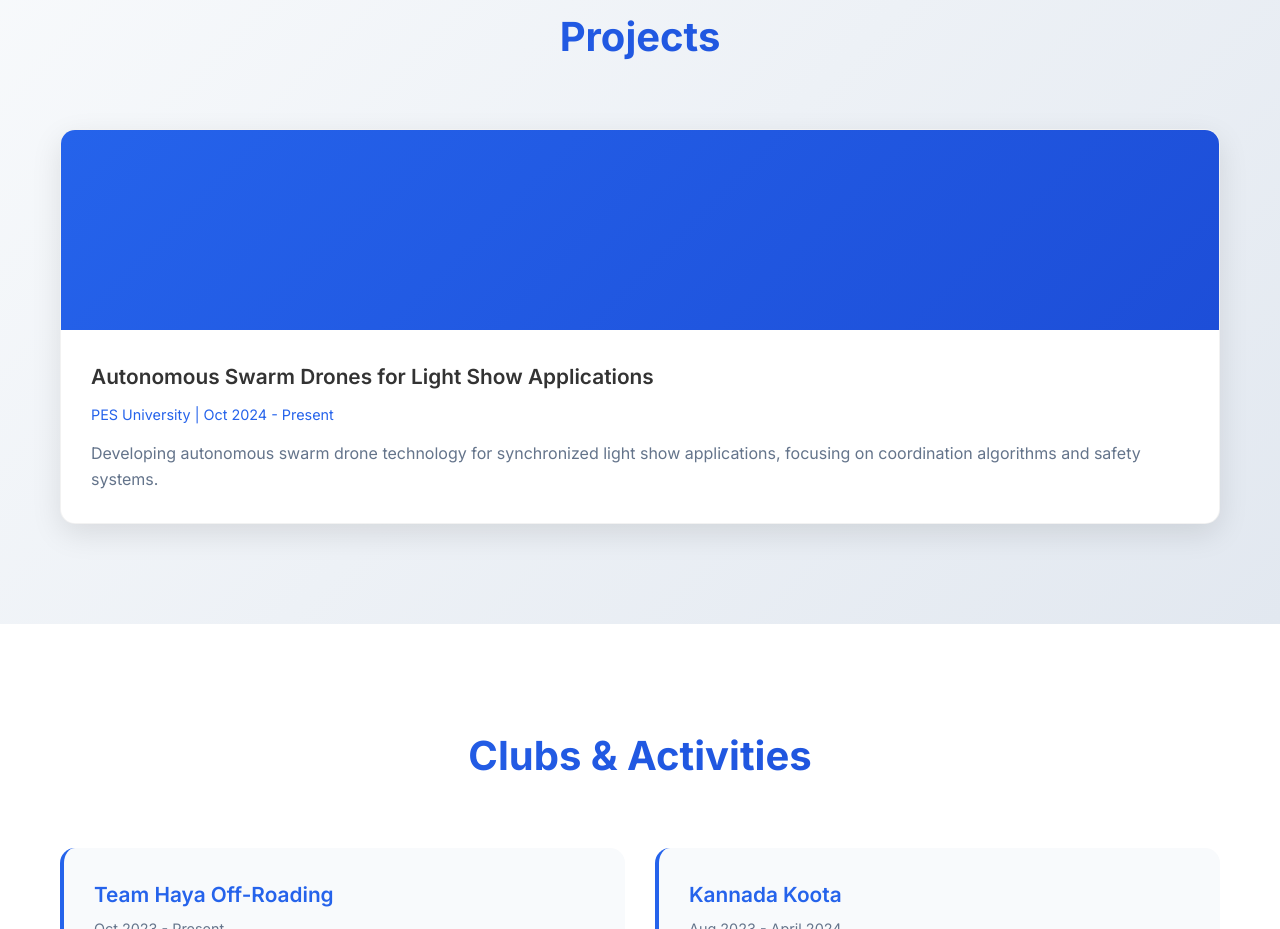
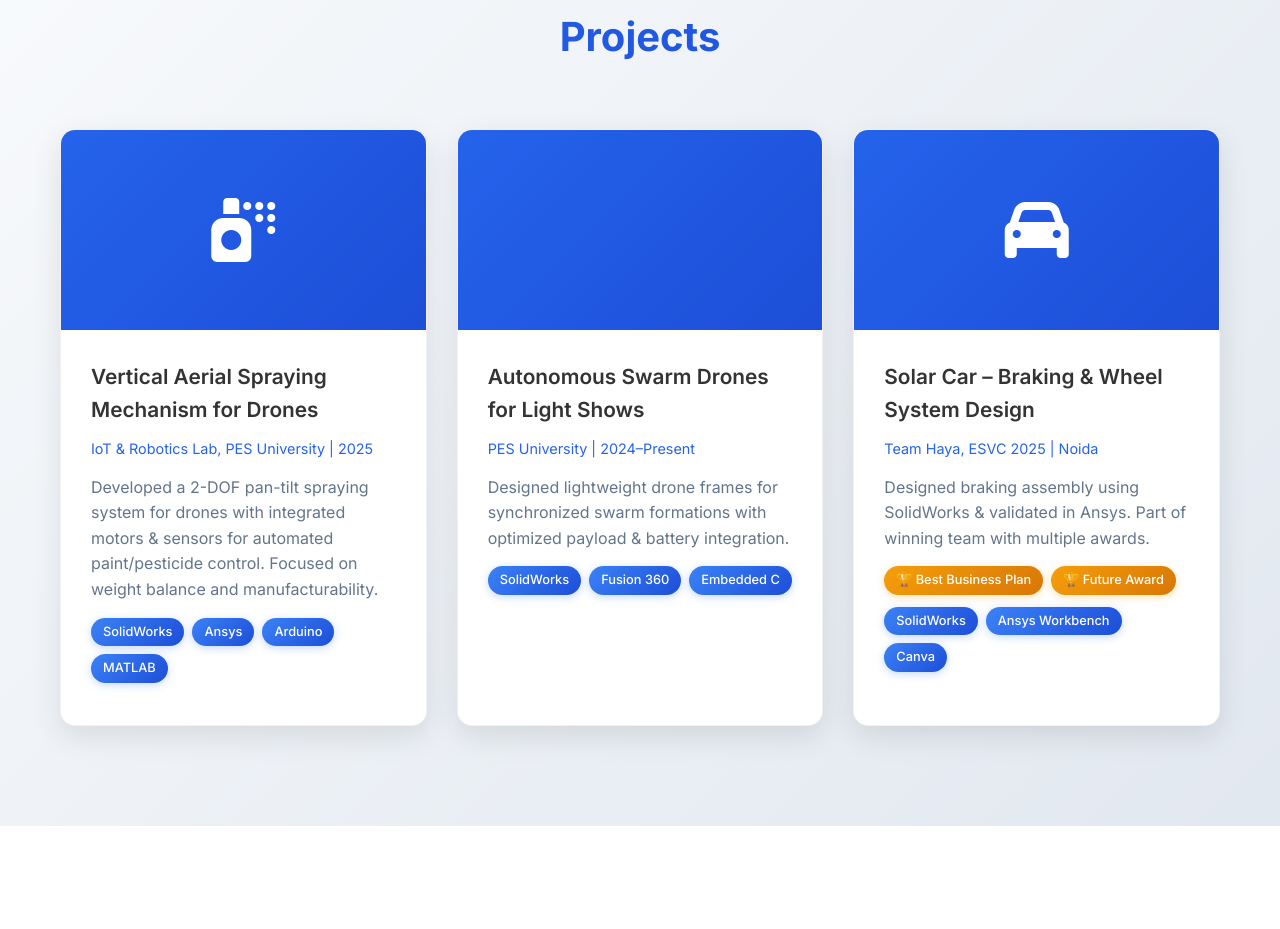
Before and after one commit to vholliyavarmath-lab/portfolio, a website: page index.html in a window 1280 px wide. Shown: the part 3580-4509 px from the top of the page. Drawn offline with Linux system fonts and the light colour scheme.

Commit message:
Add detailed projects with tool tags and award badges - Vertical Aerial Spraying, Swarm Drones, and Solar Car projects

```diff
--- a/index.html
+++ b/index.html
@@ -219,15 +219,61 @@
             <div class="projects-grid">
                 <div class="project-card" data-aos="fade-up">
                     <div class="project-image">
+                        <i class="fas fa-spray-can"></i>
+                    </div>
+                    <div class="project-content">
+                        <h3>Vertical Aerial Spraying Mechanism for Drones</h3>
+                        <p class="project-date">IoT & Robotics Lab, PES University | 2025</p>
+                        <p class="project-description">
+                            Developed a 2-DOF pan-tilt spraying system for drones with integrated motors & sensors for automated paint/pesticide control.
+                            Focused on weight balance and manufacturability.
+                        </p>
+                        <div class="project-tools">
+                            <span class="tool-tag">SolidWorks</span>
+                            <span class="tool-tag">Ansys</span>
+                            <span class="tool-tag">Arduino</span>
+                            <span class="tool-tag">MATLAB</span>
+                        </div>
+                    </div>
+                </div>
+
+                <div class="project-card" data-aos="fade-up" data-aos-delay="100">
+                    <div class="project-image">
                         <i class="fas fa-drone"></i>
                     </div>
                     <div class="project-content">
-                        <h3>Autonomous Swarm Drones for Light Show Applications</h3>
-                        <p class="project-date">PES University | Oct 2024 - Present</p>
+                        <h3>Autonomous Swarm Drones for Light Shows</h3>
+                        <p class="project-date">PES University | 2024–Present</p>
                         <p class="project-description">
-                            Developing autonomous swarm drone technology for synchronized light show applications,
-                            focusing on coordination algorithms and safety systems.
+                            Designed lightweight drone frames for synchronized swarm formations with optimized payload & battery integration.
                         </p>
+                        <div class="project-tools">
+                            <span class="tool-tag">SolidWorks</span>
+                            <span class="tool-tag">Fusion 360</span>
+                            <span class="tool-tag">Embedded C</span>
+                        </div>
+                    </div>
+                </div>
+
+                <div class="project-card" data-aos="fade-up" data-aos-delay="200">
+                    <div class="project-image">
+                        <i class="fas fa-car"></i>
+                    </div>
+                    <div class="project-content">
+                        <h3>Solar Car – Braking & Wheel System Design</h3>
+                        <p class="project-date">Team Haya, ESVC 2025 | Noida</p>
+                        <p class="project-description">
+                            Designed braking assembly using SolidWorks & validated in Ansys. Part of winning team with multiple awards.
+                        </p>
+                        <div class="project-awards">
+                            <span class="award-badge">🏆 Best Business Plan</span>
+                            <span class="award-badge">🏆 Future Award</span>
+                        </div>
+                        <div class="project-tools">
+                            <span class="tool-tag">SolidWorks</span>
+                            <span class="tool-tag">Ansys Workbench</span>
+                            <span class="tool-tag">Canva</span>
+                        </div>
                     </div>
                 </div>
             </div>
--- a/styles.css
+++ b/styles.css
@@ -514,6 +514,51 @@ section {
 .project-description {
     color: #64748b;
     line-height: 1.6;
+    margin-bottom: 15px;
+}
+
+.project-tools {
+    display: flex;
+    flex-wrap: wrap;
+    gap: 8px;
+    margin-bottom: 12px;
+}
+
+.tool-tag {
+    background: linear-gradient(135deg, #3b82f6, #1d4ed8);
+    color: white;
+    padding: 4px 12px;
+    border-radius: 20px;
+    font-size: 0.8rem;
+    font-weight: 500;
+    box-shadow: 0 2px 8px rgba(59, 130, 246, 0.3);
+    transition: transform 0.2s ease;
+}
+
+.tool-tag:hover {
+    transform: translateY(-2px);
+}
+
+.project-awards {
+    display: flex;
+    flex-wrap: wrap;
+    gap: 8px;
+    margin-bottom: 12px;
+}
+
+.award-badge {
+    background: linear-gradient(135deg, #f59e0b, #d97706);
+    color: white;
+    padding: 4px 12px;
+    border-radius: 20px;
+    font-size: 0.8rem;
+    font-weight: 500;
+    box-shadow: 0 2px 8px rgba(245, 158, 11, 0.3);
+    transition: transform 0.2s ease;
+}
+
+.award-badge:hover {
+    transform: translateY(-2px);
 }
 
 /* Clubs Section */
```
